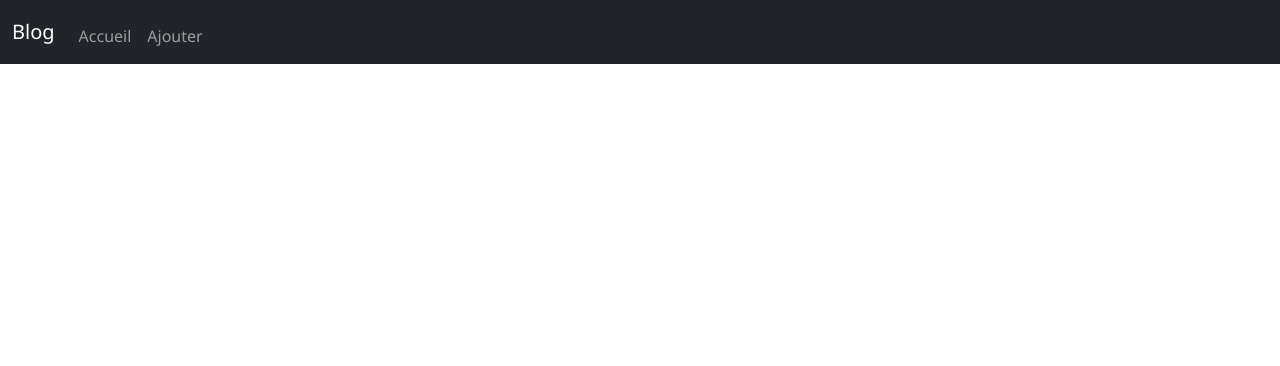
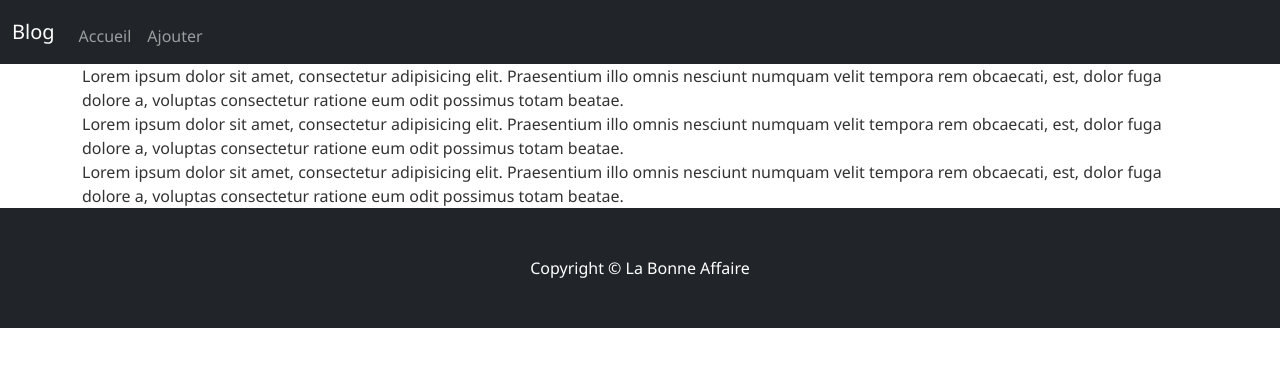
Before and after one commit to NdekoCode/angular-discovery, an Angular app: page / in a window 1280 px wide. Shown: the top 366 px of the page. Built offline with nearby package versions, Linux system fonts and the light colour scheme.

Commit message:
feat: [component start] add home component

```diff
--- a/src/app/app-routing.module.ts
+++ b/src/app/app-routing.module.ts
@@ -1,14 +1,14 @@
 import { NgModule } from '@angular/core';
 import { RouterModule, Routes } from '@angular/router';
-import { ArticleComponent } from './article/article.component';
 import { FaceSnapListComponent } from './face-snap-list/face-snap-list.component';
 import { FaceSnapComponent } from './face-snap/face-snap.component';
+import { HomeComponent } from './home/home.component';
 import { LandingPageComponent } from './landing-page/landing-page.component';
 import { SingleFaceSnapComponent } from './single-face-snap/single-face-snap.component';
 const routes: Routes = [
   {
     path: '',
-    component: ArticleComponent,
+    component: HomeComponent,
   },
   {
     path: 'facesnaps',
--- a/src/app/app.component.html
+++ b/src/app/app.component.html
@@ -1,2 +1,4 @@
 
   <router-outlet></router-outlet>
+
+  <app-footer></app-footer>
--- a/src/app/app.module.ts
+++ b/src/app/app.module.ts
@@ -16,6 +16,7 @@ import { SingleFaceSnapComponent } from './single-face-snap/single-face-snap.com
 import { ArticleComponent } from './article/article.component';
 import { NavbarComponent } from './navbar/navbar.component';
 import { FooterComponent } from './footer/footer.component';
+import { HomeComponent } from './home/home.component';
 
 @NgModule({
   declarations: [
@@ -31,6 +32,7 @@ import { FooterComponent } from './footer/footer.component';
     ArticleComponent,
     NavbarComponent,
     FooterComponent,
+    HomeComponent,
   ],
   imports: [BrowserModule, AppRoutingModule],
   providers: [
--- a/src/app/article/article.component.html
+++ b/src/app/article/article.component.html
@@ -1 +1,4 @@
-<app-navbar></app-navbar>
+
+<div class="container">
+Lorem ipsum dolor sit amet, consectetur adipisicing elit. Praesentium illo omnis nesciunt numquam velit tempora rem obcaecati, est, dolor fuga dolore a, voluptas consectetur ratione eum odit possimus totam beatae.
+</div>
--- /dev/null
+++ b/src/app/home/home.component.html
@@ -0,0 +1,4 @@
+<app-navbar></app-navbar>
+<app-article></app-article>
+<app-article></app-article>
+<app-article></app-article>
```
Also changed, not shown: src/app/home/home.component.ts (added, +10 -0 lines), src/app/home/home.component.scss (added).
